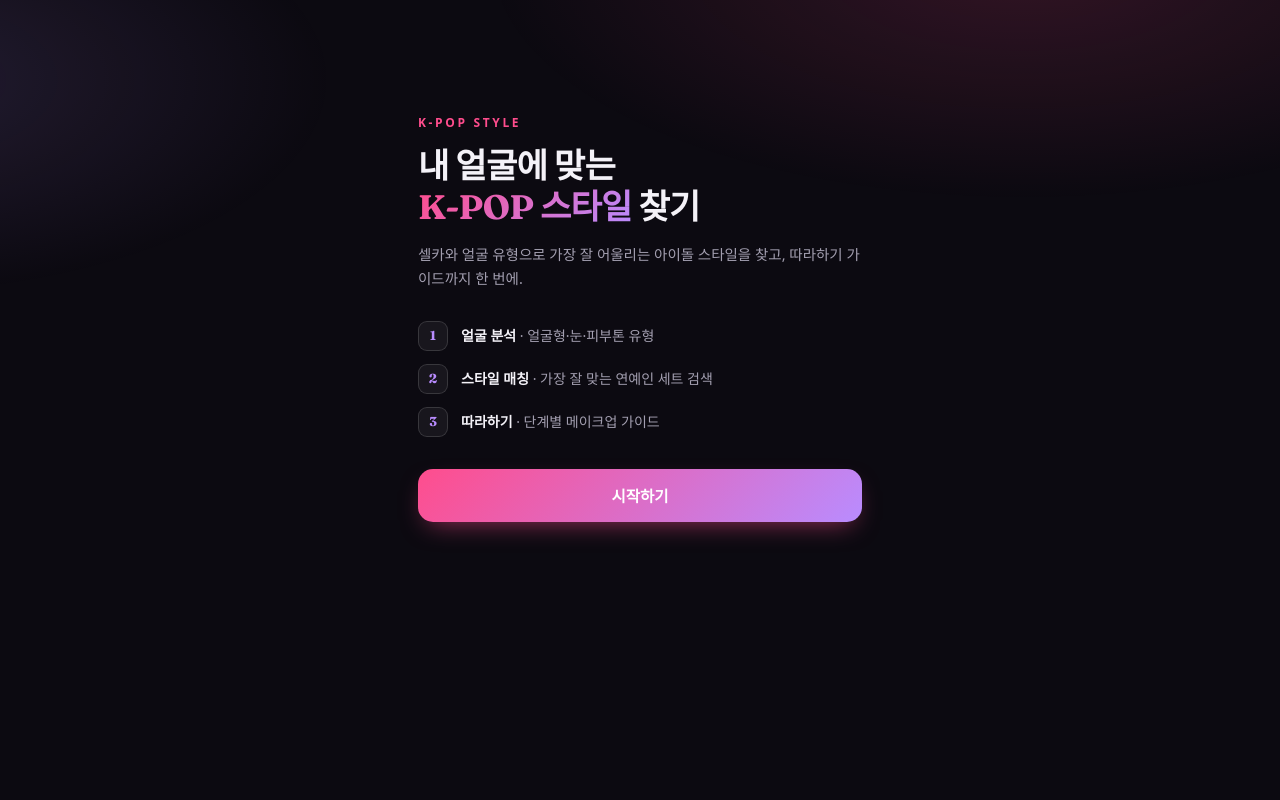
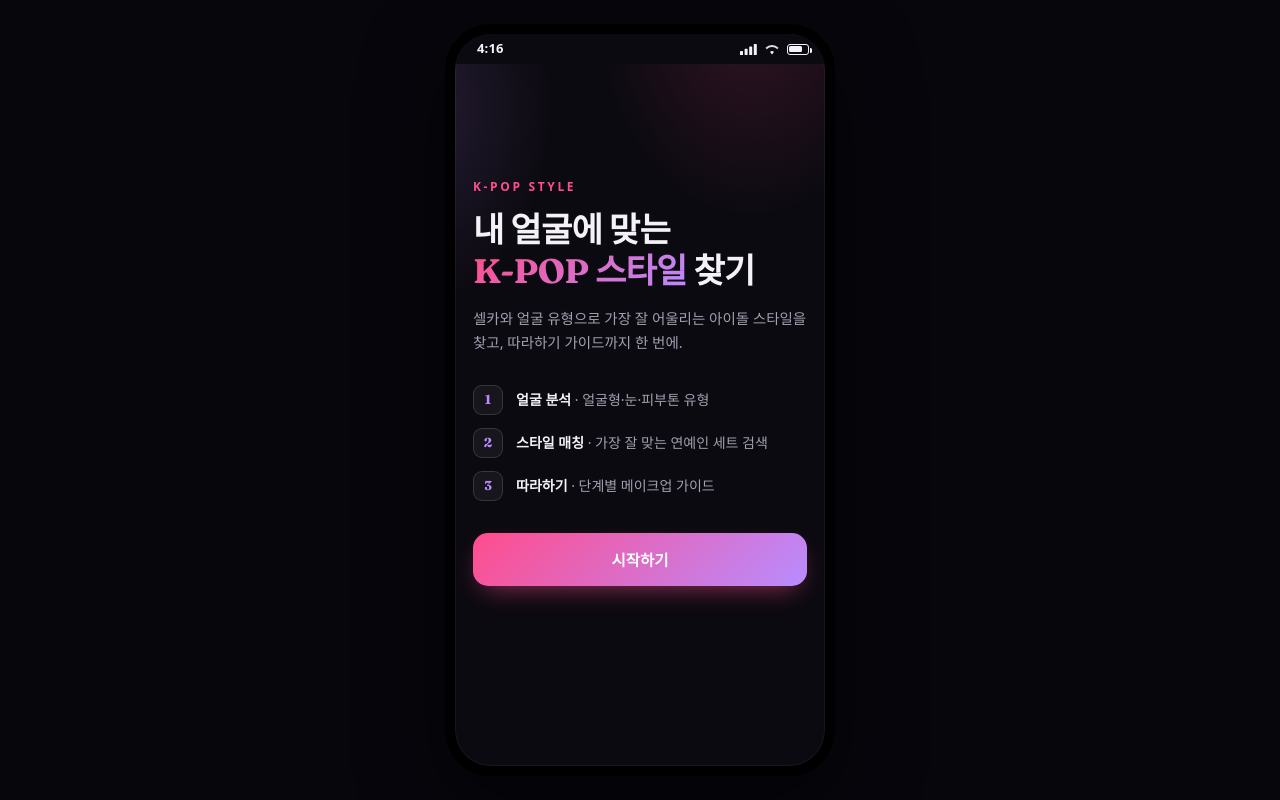
Before and after one commit to wjsehddyd-gif/kpop, a Next.js app: page / in a window 1280 px wide. Built offline with nearby package versions, Linux system fonts and the light colour scheme; a web font is replaced by a local one.

Commit message:
폰 프레임 + 안드로이드 상태바 UI

```diff
--- a/app/globals.css
+++ b/app/globals.css
@@ -32,13 +32,17 @@
 
 /* ambient background glow */
 .app {
-  min-height: 100dvh;
+  flex: 1;
+  min-height: 0;
   position: relative;
+  z-index: 1;
+  overflow-y: auto;
   overflow-x: hidden;
+  -webkit-overflow-scrolling: touch;
 }
-.app::before {
+.device::before {
   content: "";
-  position: fixed;
+  position: absolute;
   inset: 0;
   background:
     radial-gradient(70% 50% at 80% -5%, rgba(255, 77, 141, 0.16), transparent 60%),
@@ -413,3 +417,51 @@
 .genspin { width:16px; height:16px; flex:none; border-radius:99px; border:2px solid rgba(255,255,255,0.2); border-top-color:var(--pink); display:inline-block; animation:genspin 0.8s linear infinite; }
 @keyframes genspin { to { transform: rotate(360deg); } }
 .mock-badge.done { background: var(--grad); color:#fff; }
+
+
+/* ===== 폰 프레임 (mockup) — PC에선 폰 모양, 진짜 폰에선 꽉 차게 ===== */
+.device-stage {
+  min-height: 100dvh;
+  background: #07060c;
+  display: flex;
+  align-items: center;
+  justify-content: center;
+  padding: 24px;
+}
+.device {
+  width: 390px;
+  height: min(844px, calc(100dvh - 48px));
+  background: var(--ink);
+  border-radius: 46px;
+  border: 10px solid #000;
+  box-shadow: 0 30px 80px rgba(0,0,0,0.55), inset 0 0 0 1px rgba(255,255,255,0.05);
+  overflow: hidden;
+  display: flex;
+  flex-direction: column;
+  position: relative;
+}
+.statusbar {
+  position: relative;
+  z-index: 2;
+  flex: none;
+  height: 30px;
+  display: flex;
+  align-items: center;
+  justify-content: space-between;
+  padding: 0 16px 0 22px;
+  font-size: 13px;
+  font-weight: 700;
+  color: var(--text);
+  background: var(--ink);
+}
+.sb-time { font-variant-numeric: tabular-nums; letter-spacing: 0.01em; }
+.sb-icons { display: flex; align-items: center; gap: 7px; color: var(--text); }
+.sb-icons svg { display: block; }
+.sb-batt { position: relative; width: 22px; height: 11px; border: 1.4px solid currentColor; border-radius: 3px; }
+.sb-batt::after { content: ""; position: absolute; right: -3.5px; top: 3px; width: 2px; height: 5px; background: currentColor; border-radius: 0 1.5px 1.5px 0; }
+.sb-batt-fill { position: absolute; left: 1.4px; top: 1.4px; bottom: 1.4px; width: 62%; background: currentColor; border-radius: 1.5px; }
+
+@media (max-width: 440px) {
+  .device-stage { padding: 0; background: var(--ink); }
+  .device { width: 100%; height: 100dvh; border: 0; border-radius: 0; box-shadow: none; }
+}
--- a/app/page.js
+++ b/app/page.js
@@ -1,19 +1,42 @@
 "use client";
 /* eslint-disable */
 // K-POP 스타일 시뮬레이터 — 단일 페이지 포팅(엔진 원본 그대로). 화면은 #shell에 렌더됩니다.
-import { useEffect, useRef } from "react";
+import { useEffect, useRef, useState } from "react";
 
 export default function Page() {
   const booted = useRef(false);
+  const [clock, setClock] = useState("");
   useEffect(() => {
     if (booted.current) return;
     booted.current = true;
     bootKpopApp();
   }, []);
+  useEffect(() => {
+    const fmt = () => {
+      const d = new Date();
+      const m = d.getMinutes();
+      return d.getHours() + ":" + (m < 10 ? "0" + m : m);
+    };
+    setClock(fmt());
+    const t = setInterval(() => setClock(fmt()), 15000);
+    return () => clearInterval(t);
+  }, []);
   return (
-    <main className="app">
-      <div className="shell" id="shell"></div>
-    </main>
+    <div className="device-stage">
+      <div className="device">
+        <div className="statusbar">
+          <span className="sb-time">{clock || "12:30"}</span>
+          <span className="sb-icons">
+            <svg width="17" height="11" viewBox="0 0 17 11" fill="currentColor" aria-hidden="true"><rect x="0" y="7" width="3" height="4" rx="0.6"/><rect x="4.6" y="4.8" width="3" height="6.2" rx="0.6"/><rect x="9.2" y="2.4" width="3" height="8.6" rx="0.6"/><rect x="13.8" y="0" width="3" height="11" rx="0.6"/></svg>
+            <svg width="16" height="12" viewBox="0 0 16 12" fill="currentColor" aria-hidden="true"><path d="M8 11.4l1.9-2.5a2.4 2.4 0 0 0-3.8 0L8 11.4z"/><path d="M8 4.1c2 0 3.8.8 5.2 2.1l1.3-1.5A9.2 9.2 0 0 0 8 1.9 9.2 9.2 0 0 0 1.5 4.7l1.3 1.5A7.2 7.2 0 0 1 8 4.1z" opacity="0.92"/></svg>
+            <span className="sb-batt"><span className="sb-batt-fill"></span></span>
+          </span>
+        </div>
+        <main className="app">
+          <div className="shell" id="shell"></div>
+        </main>
+      </div>
+    </div>
   );
 }
 
```
